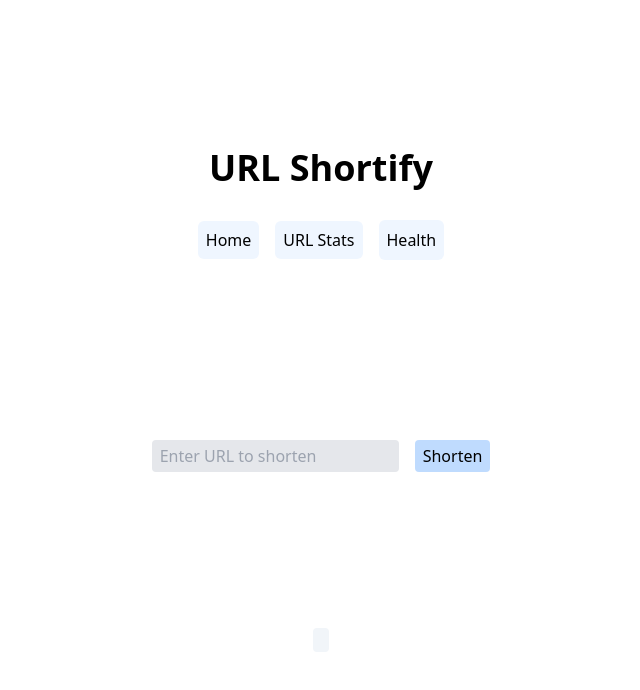
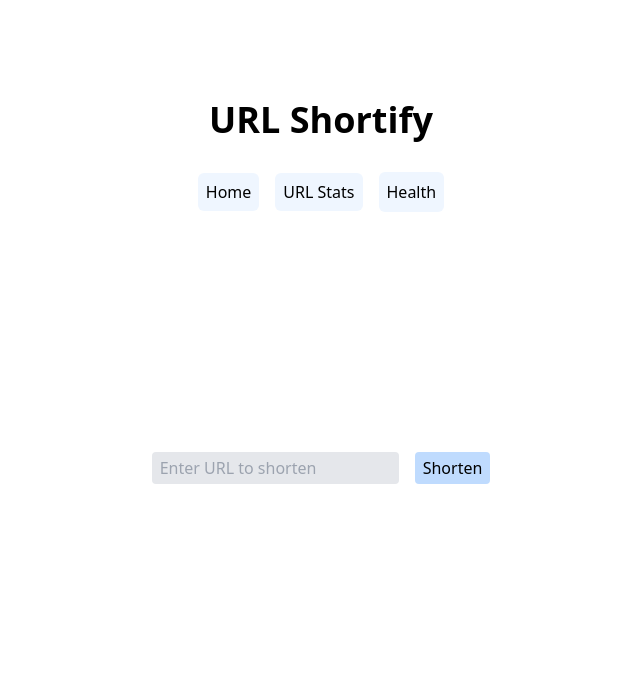
Before and after one commit to yawjalik/URL-Shortify, a Next.js app in the folder frontend/: page / in a window 1280 px wide. Shown: the top 690 px of the page, without its empty margins (319-959 px from the left). Built offline with nearby package versions, Linux system fonts and the light colour scheme.

Commit message:
Minor design changes

```diff
--- a/frontend/pages/index.js
+++ b/frontend/pages/index.js
@@ -8,7 +8,7 @@ export default function Home() {
   const [hash, setHash] = useState("")
   const [loading, setLoading] = useState(false)
 
-  const onClick = (e) => {
+  const onClick = () => {
     if (text.length > 0) {
       setLoading(true)
       apiService.shortenUrl(text)
@@ -25,9 +25,9 @@ export default function Home() {
   }
 
   return (
-    <div className='flex flex-col min-h-screen justify-evenly items-center text-center'>
+    <div className='flex flex-col min-h-screen justify-around items-center text-center'>
       <div>
-        <h1 className='text-4xl font-bold my-2'>URL Shortify</h1>
+        <h1 className='text-4xl font-bold'>URL Shortify</h1>
         <NavBar/>
       </div>
 
@@ -38,8 +38,8 @@ export default function Home() {
         </button>
       </div>
 
-      <div className='bg-slate-100 p-2 m-2 rounded'>
-        <h2 className='text-2xl text-green-500 font-bold my-2'>{hash ? "Success!": ""}</h2>
+      <div className={hash ? 'bg-slate-100 p-2 rounded' : ''}>
+        <h2 className='text-2xl text-green-500 font-bold my-2'>{hash ? 'Success!': ''}</h2>
         <p className='text-xl my-2'>
           <a className='text-blue-500' href={hash} target='_blank'>{hash}</a>
         </p>
```
